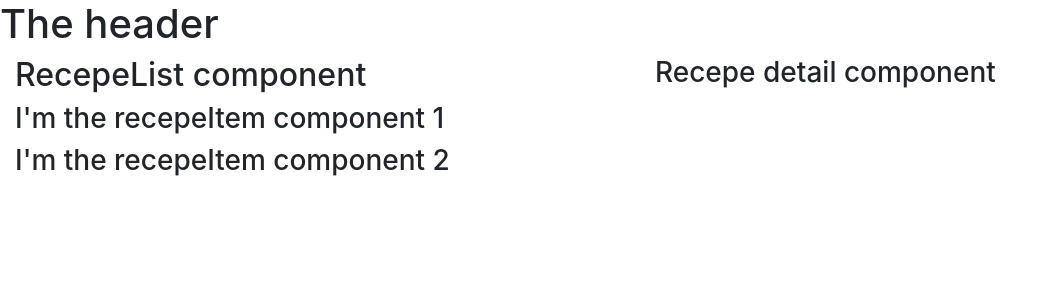
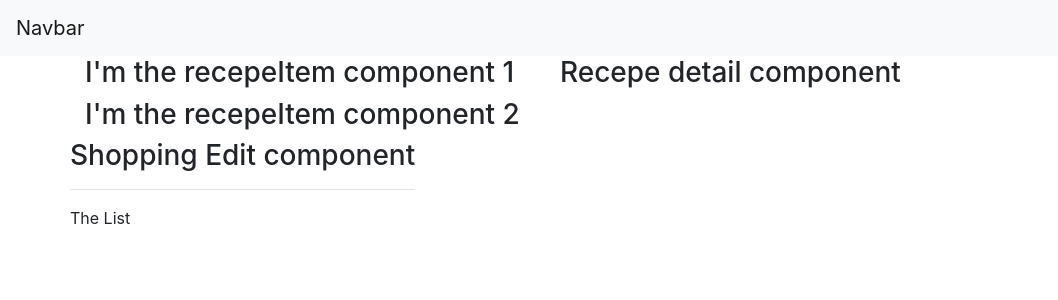
Before and after one commit to ilyassR/angular-ivy-v3enc6, an Angular app: page / in a window 1280 px wide. Shown: the top 300 px of the page, without its empty margins (0-1058 px from the left). Built offline with nearby package versions, Linux system fonts and the light colour scheme.

Commit message:
6 files modified

```diff
--- a/src/app/app.component.html
+++ b/src/app/app.component.html
@@ -1,14 +1,9 @@
 <app-header></app-header>
-<div class="container-fluid">
+<div class="container">
   <div class="row">
-    <div class="col-sm-6">
-      <app-recepeList></app-recepeList>
-    </div>
-    <div class="col-sm-6">
-      <app-recepeDetail></app-recepeDetail>
+    <div class="col-md-12">
+      <app-recepes></app-recepes>
+      <app-shoppingList></app-shoppingList>
     </div>
   </div>
-  <div class="row">
-
-  </div>
 </div>
--- a/src/app/app.module.ts
+++ b/src/app/app.module.ts
@@ -9,9 +9,13 @@ import { RecepeDetailComponent } from './recepes/recepeDetail/recepeDetail.compo
 import { RecepeListComponent } from './recepes/recepeList/recepeList.component';
 import { RecepeItemComponent } from './recepes/recepeList/recepeItem/recepeItem.component';
 
+import { shoppingListComponent } from './shoppingList/shoppingList.component';
+import { ShoppingEditComponent } from './shoppingList/shoppingEdit/shoppingEdit.component';
+
 @NgModule({
   imports:      [ BrowserModule, FormsModule ],
-  declarations: [ AppComponent, HeaderComponent, RecepesComponent, RecepeListComponent, RecepeItemComponent, RecepeDetailComponent ],
+  declarations: [ AppComponent, HeaderComponent, RecepesComponent, RecepeListComponent, RecepeItemComponent, RecepeDetailComponent,
+  ShoppingEditComponent, shoppingListComponent ],
   bootstrap:    [ AppComponent ]
 })
 export class AppModule { }
--- a/src/app/header/header.component.html
+++ b/src/app/header/header.component.html
@@ -1 +1,3 @@
-<h1>The header</h1>
+<nav class="navbar navbar-expand-lg navbar-light bg-light">
+  <a href="#" class="navbar-brand">Navbar</a>
+</nav>
--- a/src/app/recepes/recepeList/recepeList.component.html
+++ b/src/app/recepes/recepeList/recepeList.component.html
@@ -1,2 +1 @@
-<h2>RecepeList component</h2>
 <app-recepeItem></app-recepeItem>
--- a/src/app/recepes/recepes.component.html
+++ b/src/app/recepes/recepes.component.html
@@ -0,0 +1,8 @@
+<div class="row">
+  <div class="col-md-5">
+    <app-recepeList></app-recepeList>
+  </div>
+  <div class="col-md-7">
+    <app-recepeDetail></app-recepeDetail>
+  </div>
+</div>
--- a/src/app/shoppingList/shoppingList.component.html
+++ b/src/app/shoppingList/shoppingList.component.html
@@ -1 +1,7 @@
-<h2>Shopping List component</h2>
+<div class="row">
+  <div class="col-xs-10">
+    <app-componentEdit></app-componentEdit>
+    <hr>
+    The List
+  </div>
+</div>
```
